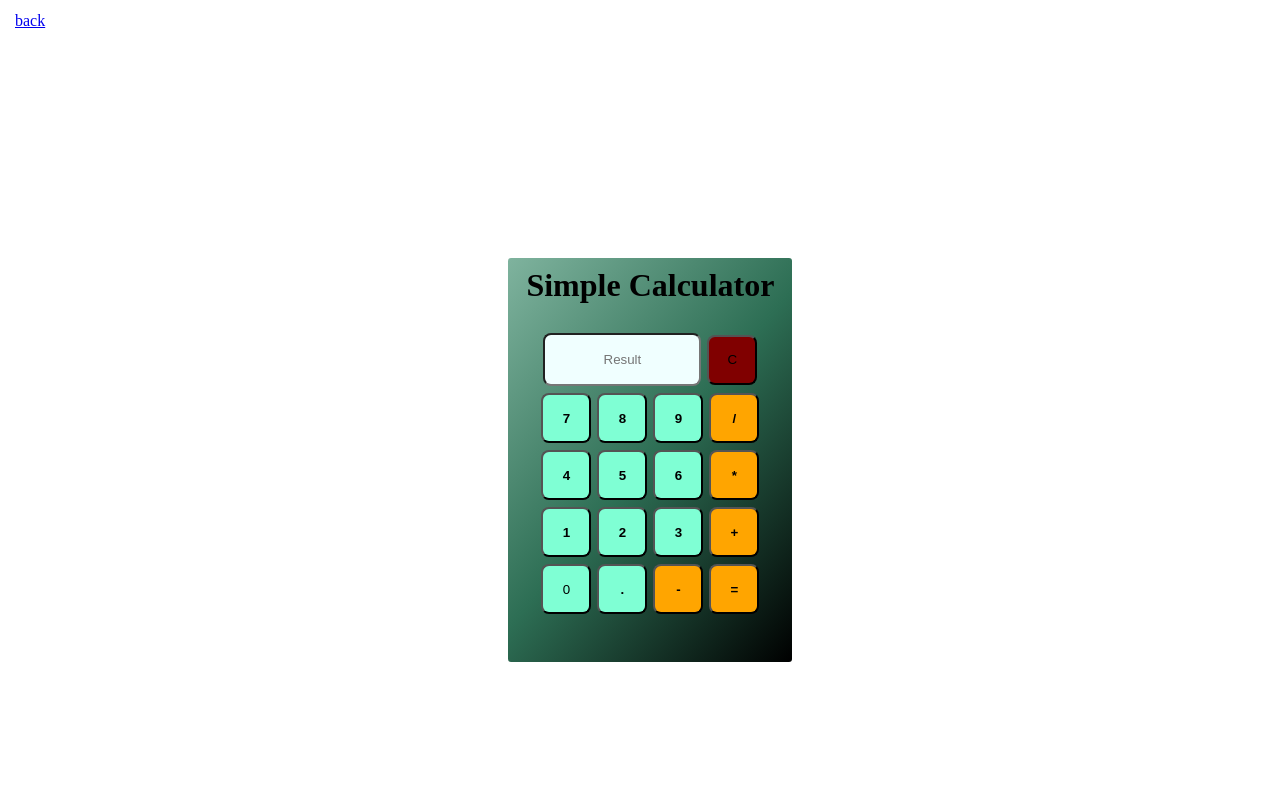
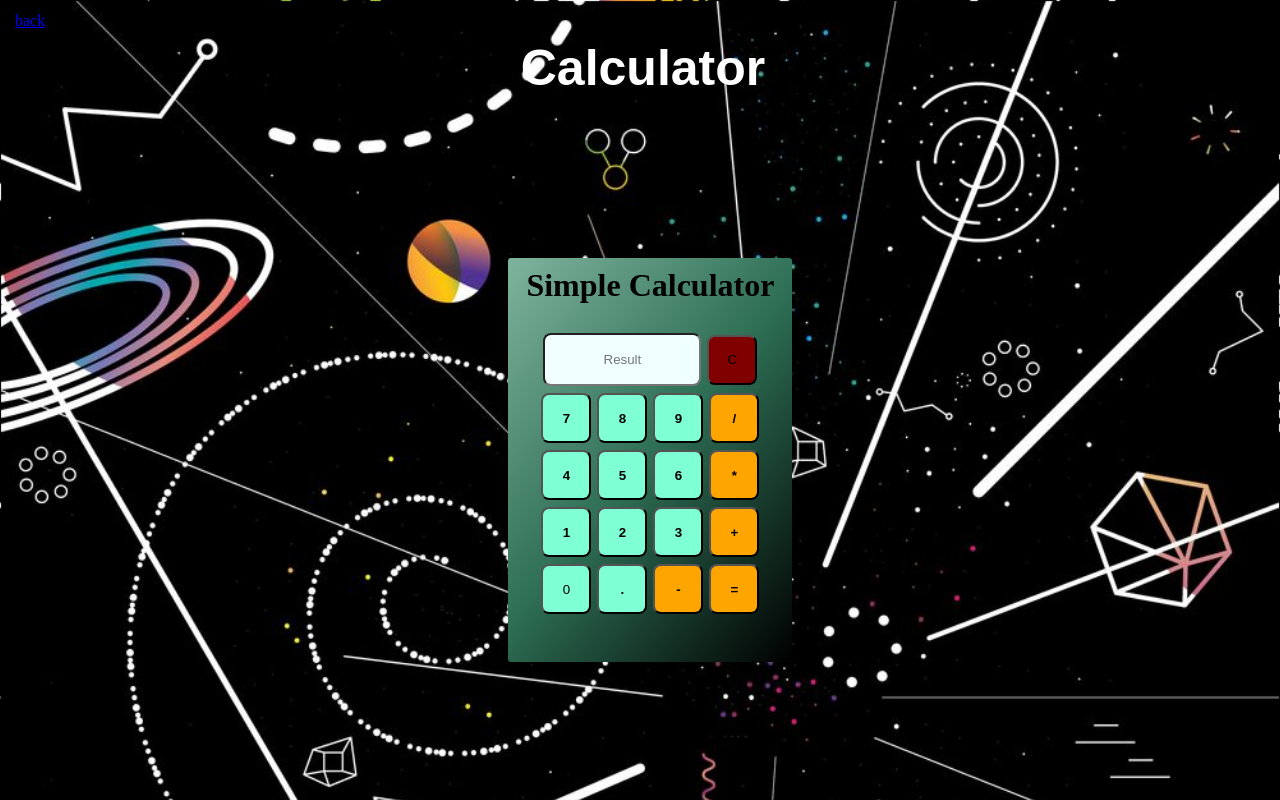
Before and after one commit to Humu-Pii/HP_plainCalculator, a plain HTML site: page indexCalc.html in a window 1280 px wide. Drawn offline with Linux system fonts and the light colour scheme.

Commit message:
background pic is added and code is modified

```diff
--- a/styleCal.css
+++ b/styleCal.css
@@ -5,7 +5,7 @@
 }
 body {
 
-    background-image:url('dl_images/bg1.jpg');
+    background-image:url('images/bg1.jpg');
     background-size: cover;
     height: 100%;
     width: 100%;
```
Also changed, not shown: images/bg1.jpg (added).
